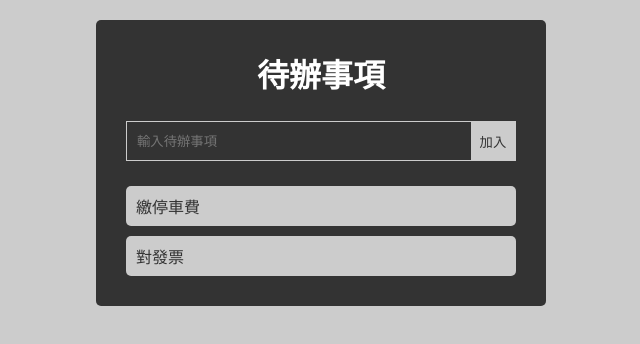
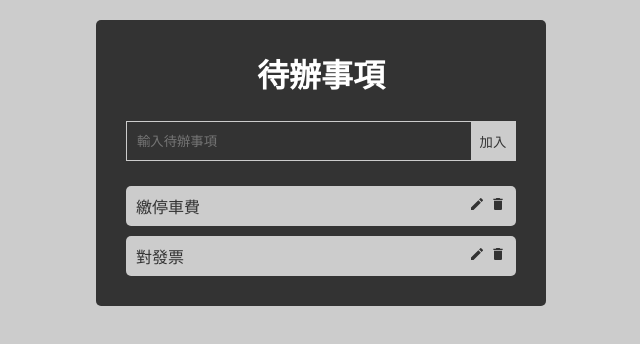
Before and after one commit to coffeeteacher/my-react-demo, a React (Vite) app: page / in a window 1280 px wide. Shown: the top 344 px of the page, without its empty margins (319-959 px from the left). Built offline with nearby package versions, Linux system fonts and the light colour scheme.

Commit message:
1120-todo-1

```diff
--- a/package.json
+++ b/package.json
@@ -8,12 +8,13 @@
     "build": "vite build",
     "lint": "eslint . --ext js,jsx --report-unused-disable-directives --max-warnings 0",
     "preview": "vite preview",
-    "deploy" : "gh-pages -d dist"
+    "deploy": "gh-pages -d dist"
   },
   "dependencies": {
     "gh-pages": "^6.2.0",
     "react": "^18.2.0",
-    "react-dom": "^18.2.0"
+    "react-dom": "^18.2.0",
+    "react-icons": "^5.3.0"
   },
   "devDependencies": {
     "@types/react": "^18.2.64",
--- a/src/App.css
+++ b/src/App.css
@@ -64,3 +64,9 @@ body {
     justify-content: space-between;
     align-items: center;
 }
+
+/* 點擊todo的變化 */
+.completed{
+    opacity: .4;
+    text-decoration: line-through;
+}
--- /dev/null
+++ b/src/components/EditForm.jsx
@@ -0,0 +1,26 @@
+
+import { useState } from "react"
+
+function EditForm({ todo, editTodo }) {
+    // 建立input內容變數
+    const [content, setContent] = useState(todo.content);
+    const handleSubmit = (e) => {
+        // 取消網頁預設行為，不然會抓不到資料
+        e.preventDefault();
+        editTodo(todo.id, content)
+    }
+
+    return (
+        <form className="create-form" onSubmit={handleSubmit}>
+            <input
+                type="text"
+                placeholder="輸入待辦事項"
+                value={content}
+                onChange={(e) => { setContent(e.target.value) }}
+            />
+            <button type="submit">完成</button>
+        </form>
+    )
+}
+
+export default EditForm
--- a/src/components/Todo.jsx
+++ b/src/components/Todo.jsx
@@ -1,11 +1,31 @@
-function Todo({todo}) {
+
+import { MdDelete, MdEdit } from "react-icons/md";
+import EditForm from "./EditForm";
+
+// 解構deleteTodo屬性
+function Todo({ todo, deleteTodo, toggleCompleted, toggleIsEdit, editTodo }) {
     return (
-        <div className="todo">
-            {/* <p>繳手機費</p> */}
-            {/* <p>{todo}</p> */}
-            {/* 因為改為陣列物件，所以todo內容為content */}
-            <p>{todo.content}</p>
-        </div>
+        todo.isEdit ? <EditForm todo={todo} editTodo={editTodo} />
+            // 1. 新增一個completed類別控制css變化
+            // 2. 使用反引號搭配三元運算子檢查isCompleted
+            // 如果true => 套用completed類別規則，反之，不套用規則
+            : <div className={`todo ${todo.isCompleted ? 'completed' : ''}`}>
+
+                {/* 因為改為陣列物件，所以todo內容為content */}
+                <p onClick={() => { toggleCompleted(todo.id) }}>{todo.content}</p>
+
+                {/* 因為todo的css，使用space-between排列，造成icon分散，所以在icon外包一層div解決此問題 */}
+                <div>
+                    {/* 修改icon */}
+                    <MdEdit onClick={() => { toggleIsEdit(todo.id) }} style={{ cursor: 'pointer' }} />
+                    {/* 刪除icon */}
+                    <MdDelete
+                        onClick={() => { deleteTodo(todo.id) }}
+                        style={{ cursor: 'pointer', marginLeft: '5px' }}
+                    />
+                </div>
+            </div>
     )
 }
+
 export default Todo
--- a/src/components/TodoWrapper.jsx
+++ b/src/components/TodoWrapper.jsx
@@ -8,16 +8,67 @@ function TodoWrapper() {
     // 因為有N個todo，所以用陣列存放
     // const [todos, setTodos] = useState(['繳停車費', '對發票']);
     // 因為陣列需要key屬性，因此改為陣列物件
+    // const [todos, setTodos] = useState([
+    //     { content: '繳停車費', id: Math.random() },
+    //     { content: '對發票', id: Math.random() },
+    // ]);
+
+    // 因為要判定todo是否被點擊，所以要增加一個isCompleted屬性
+    // 因為要判定todo是否修改，所以要增加一個isEdit屬性
     const [todos, setTodos] = useState([
-        { content: '繳停車費', id: Math.random() },
-        { content: '對發票', id: Math.random() },
+        { content: '繳停車費', id: Math.random(), isCompleted: false, isEdit: false },
+        { content: '對發票', id: Math.random(), isCompleted: false, isEdit: false },
     ]);
 
     // 建立加入新的todo內容
     // 使用...其餘運算子保留原陣列內容
     // 再加上新的物件內容
     const addTodo = (content) => {
-        setTodos([...todos, { content: content, id: Math.random() }])
+        // setTodos([...todos, { content: content, id: Math.random() }])
+        // 這裡也要新增一個屬性
+        setTodos([...todos, { content: content, id: Math.random(), isCompleted: false, isEdit: false }])
+    }
+
+    // 建立刪除todo
+    // 傳入被刪除的id
+    const deleteTodo = (id) => {
+        setTodos(todos.filter((todo) => {
+            // 使用filter方法，保留不是被刪除的id
+            return todo.id !== id
+        }))
+    }
+
+    // 建立切換isCompleted屬性值函式，傳給Todo元件使用
+    const toggleCompleted = (id) => {
+        setTodos(todos.map((todo) => {
+            // 檢查被點擊的id是否跟陣列中的id一樣
+            // Yes => 1.取出todo 2.將isCompleted屬性反向(!=>Not)
+            // No  => todo不變
+            return todo.id === id
+                ? { ...todo, isCompleted: !todo.isCompleted }
+                : todo
+        }))
+    }
+
+    // 建立切換isEdit屬性值函式，傳給Todo元件使用
+    const toggleIsEdit = (id) => {
+        setTodos(todos.map((todo) => {
+            return todo.id === id
+                ? { ...todo, isEdit: !todo.isEdit }
+                : todo
+        }))
+    }
+
+    // 建立完成修改的函式
+    // 修改完成會異動二個值
+    // 1. content 為新的修改內容
+    // 2. isEdit 改回 false
+    const editTodo = (id, newContent) => {
+        setTodos(todos.map((todo) => {
+            return todo.id === id
+                ? { ...todo, content: newContent, isEdit: false }
+                : todo
+        }))
     }
 
     return (
@@ -28,7 +79,13 @@ function TodoWrapper() {
                 todos.map((todo) => {
                     // return <Todo />
                     // return <Todo todo={todo} />
-                    return <Todo todo={todo} key={todo.id} />
+                    // 增加deleteTodo屬性給Todo元件
+                    return <Todo todo={todo} key={todo.id}
+                        deleteTodo={deleteTodo}
+                        toggleCompleted={toggleCompleted}
+                        toggleIsEdit={toggleIsEdit}
+                        editTodo={editTodo}
+                    />
                 })
             }
         </div>
```
Also changed, not shown: 1 other file (tests, documents, lock files or other folders).
